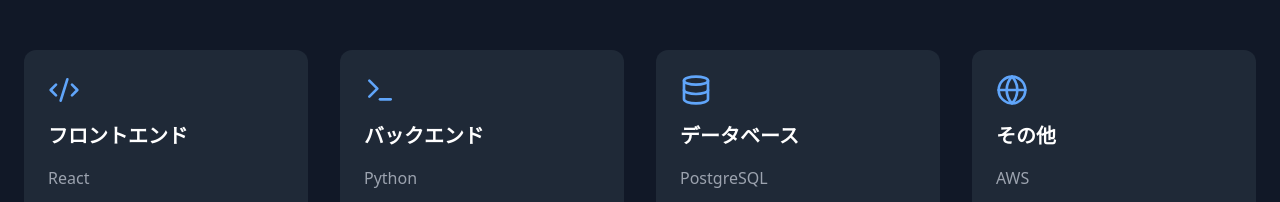
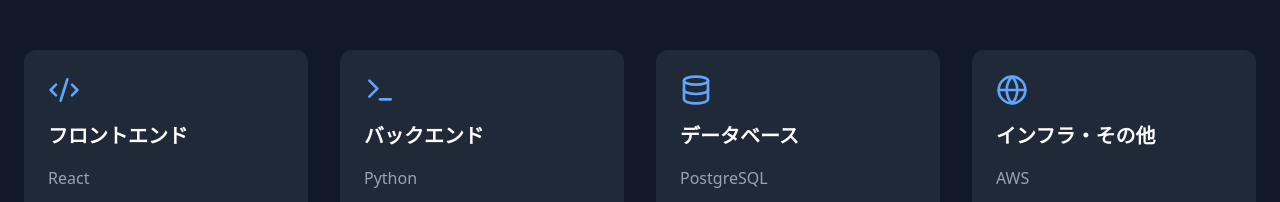
Before and after one commit to Hirohosi/pf, a React (Vite) app: page / in a window 1280 px wide. Shown: the part 914-1116 px from the top of the page. Built offline with nearby package versions, Linux system fonts and the light colour scheme.

Commit message:
表現修正

```diff
--- a/src/App.tsx
+++ b/src/App.tsx
@@ -106,7 +106,7 @@ function App() {
             />
             <SkillCard
               icon={<Globe className="w-8 h-8" />}
-              title="その他"
+              title="インフラ・その他"
               skills={["AWS", "Firebase", "Supabase", "CI/CD", "Github"]}
             />
           </div>
```
